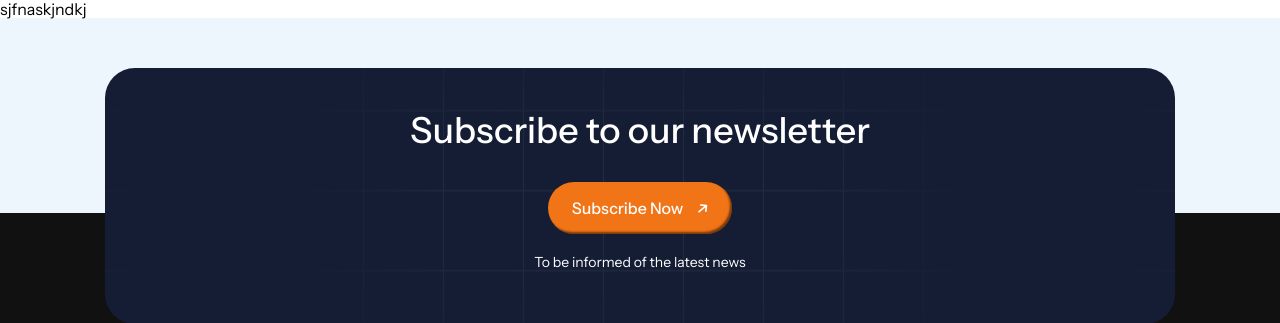
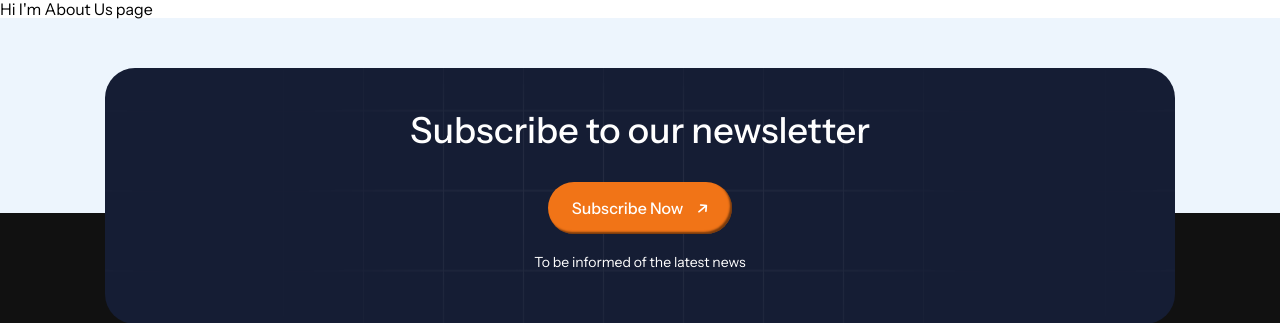
Before and after one commit to Shivamm-Sharmaa/felicetas-project-html, a PHP site: page /about-us.php in a window 1280 px wide. Shown: the part 122-445 px from the top of the page. Run offline with PHP 8.4, Linux system fonts and the light colour scheme.

Commit message:
change about us content

```diff
--- a/about-us.php
+++ b/about-us.php
@@ -1,3 +1,3 @@
 <?php include('header.php');?>
-sjfnaskjndkj
+Hi I'm About Us page
 <?php include('footer.php');?>
```
